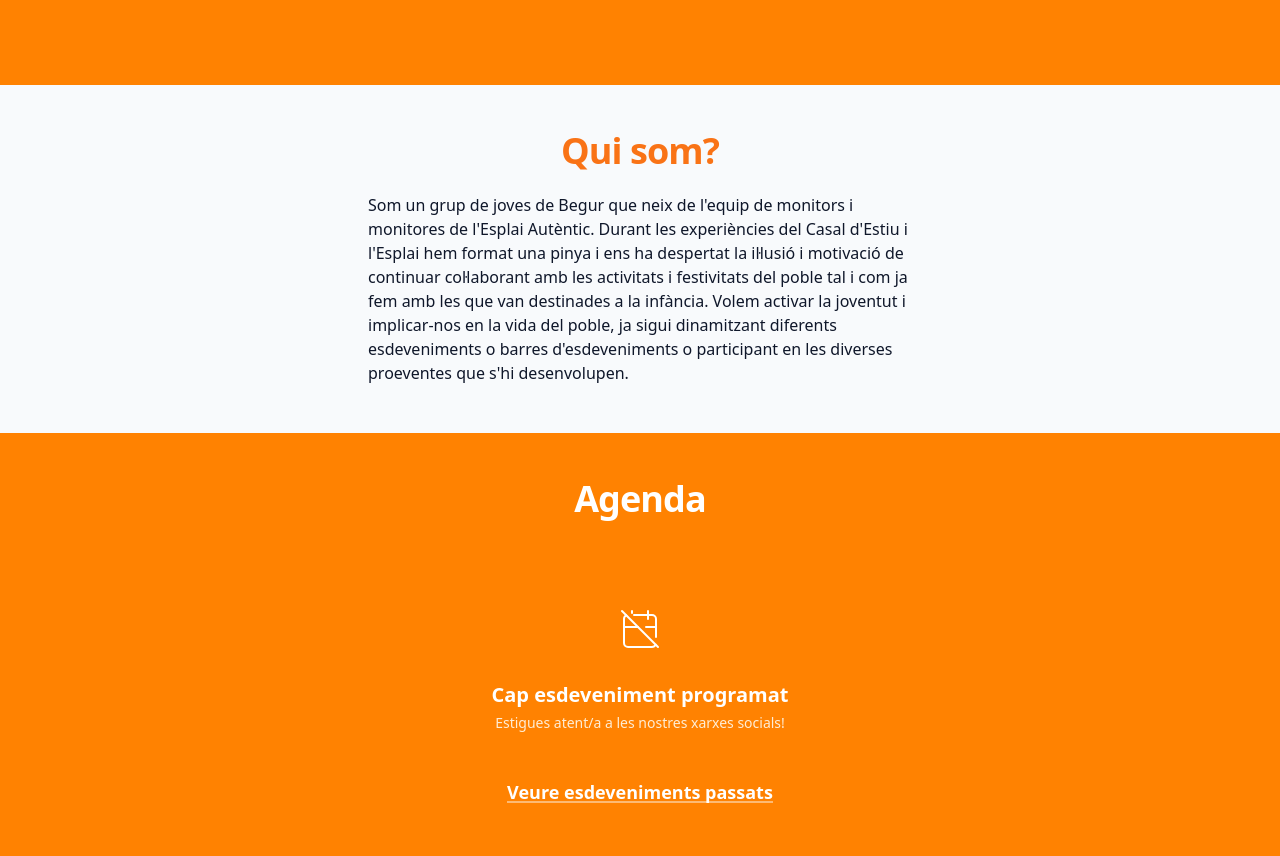
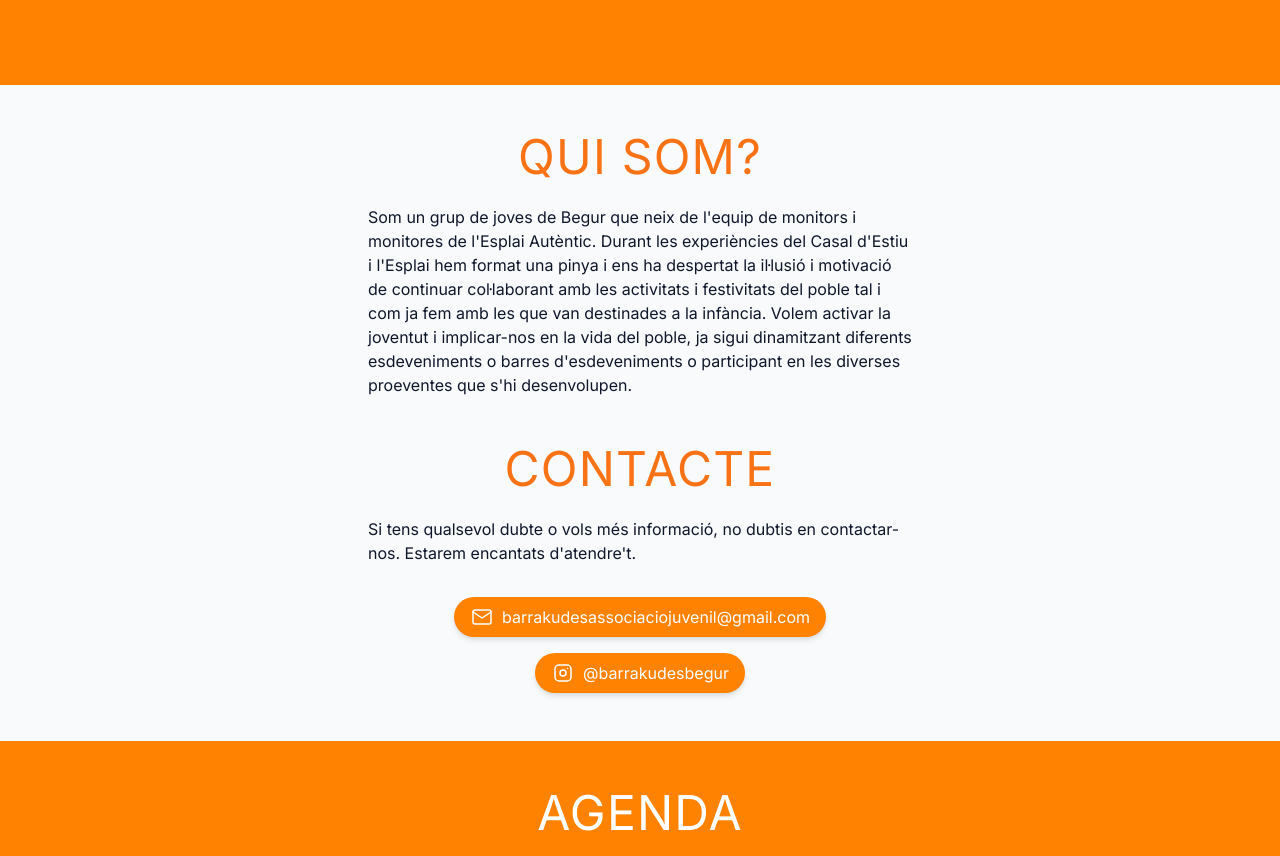
Before and after one commit to barrakudesbegur/landing, an Astro site: page / in a window 1280 px wide. Shown: the part 603-1459 px from the top of the page. Built offline with nearby package versions, Linux system fonts and the light colour scheme; Astro itself is replaced by a stand-in of ours; a web font is replaced by a local one.

Commit message:
Update fonts and sections

```diff
--- a/package.json
+++ b/package.json
@@ -14,6 +14,8 @@
     "@astrojs/rss": "^2.4.3",
     "@astrojs/sitemap": "^1.4.0",
     "@astrojs/tailwind": "^4.0.0",
+    "@fontsource/inter": "^5.0.16",
+    "@fontsource/londrina-solid": "^5.0.18",
     "astro": "^2.8.3",
     "tailwindcss": "^3.3.3"
   },
--- a/src/components/index/AboutSection.astro
+++ b/src/components/index/AboutSection.astro
@@ -1,6 +1,6 @@
 <div class="mx-auto max-w-xl px-4 py-12 scroll-mt-12" id="about">
   <h2
-    class="mb-6 text-center text-4xl font-bold leading-none tracking-tight text-orange-500"
+    class="mb-6 text-center text-5xl leading-none text-orange-500 font-title uppercase tracking-wide"
   >
     Qui som?
   </h2>
--- a/src/components/index/AgendaSection.astro
+++ b/src/components/index/AgendaSection.astro
@@ -10,7 +10,7 @@ const upcomingEvents = (await getCollection('agenda'))
 ---
 
 <div class="bg-brand px-4 py-12 text-white scroll-mt-12" id="agenda">
-  <h2 class="mb-6 text-center text-4xl font-bold leading-none tracking-tight">
+  <h2 class="mb-6 text-center text-5xl leading-none font-title uppercase tracking-wide">
     Agenda
   </h2>
 
--- /dev/null
+++ b/src/components/index/ContactSection.astro
@@ -0,0 +1,65 @@
+<div class="mx-auto max-w-xl px-4 py-12 pt-0 scroll-mt-12" id="about">
+  <h2
+    class="mb-6 text-center text-5xl leading-none text-orange-500 font-title uppercase tracking-wide"
+  >
+    Contacte
+  </h2>
+  <p class="text-base">
+    Si tens qualsevol dubte o vols més informació, no dubtis en contactar-nos.
+    Estarem encantats d'atendre't.
+  </p>
+
+  <div class="flex flex-col items-center justify-center mt-8 space-y-4">
+    <a
+      href="mailto:barrakudesassociaciojuvenil@gmail.com"
+      class="flex gap-2 items-center px-4 py-2 text-white bg-brand rounded-full hover:bg-orange-500 shadow-md"
+    >
+      <svg
+        xmlns="http://www.w3.org/2000/svg"
+        class="icon icon-tabler icon-tabler-mail"
+        width="24"
+        height="24"
+        viewBox="0 0 24 24"
+        stroke-width="1.5"
+        stroke="currentColor"
+        fill="none"
+        stroke-linecap="round"
+        stroke-linejoin="round"
+      >
+        <path stroke="none" d="M0 0h24v24H0z" fill="none"> </path>
+        <path
+          d="M3 7a2 2 0 0 1 2 -2h14a2 2 0 0 1 2 2v10a2 2 0 0 1 -2 2h-14a2 2 0 0 1 -2 -2v-10z"
+        >
+        </path>
+        <path d="M3 7l9 6l9 -6"> </path>
+      </svg>
+      <span>barrakudesassociaciojuvenil@gmail.com</span>
+    </a>
+    <a
+      href="https://www.instagram.com/barrakudesbegur/"
+      class="flex gap-2 items-center px-4 py-2 text-white bg-brand rounded-full hover:bg-orange-500 shadow-md"
+    >
+      <svg
+        xmlns="http://www.w3.org/2000/svg"
+        class="icon icon-tabler icon-tabler-brand-instagram"
+        width="24"
+        height="24"
+        viewBox="0 0 24 24"
+        stroke-width="1.5"
+        stroke="currentColor"
+        fill="none"
+        stroke-linecap="round"
+        stroke-linejoin="round"
+      >
+        <path stroke="none" d="M0 0h24v24H0z" fill="none"> </path>
+        <path
+          d="M4 4m0 4a4 4 0 0 1 4 -4h8a4 4 0 0 1 4 4v8a4 4 0 0 1 -4 4h-8a4 4 0 0 1 -4 -4z"
+        >
+        </path>
+        <path d="M12 12m-3 0a3 3 0 1 0 6 0a3 3 0 1 0 -6 0"> </path>
+        <path d="M16.5 7.5l0 .01"> </path>
+      </svg>
+      <span>@barrakudesbegur</span>
+    </a>
+  </div>
+</div>
--- a/src/components/index/Hero.astro
+++ b/src/components/index/Hero.astro
@@ -6,11 +6,11 @@
     height="1024"
     width="1024"
     alt="Barrakudes logo"
-    class="mb-2 block w-full max-w-[320px]"
+    class="mb-6 block w-full max-w-[320px]"
   />
-  <h1 class="mb-4 text-center leading-none tracking-tight">
-    <span class="block text-3xl font-bold">Barrakudes de Begur</span>
-    <span class="block text-xl">Associació Juvenil</span>
+  <h1 class="mb-4 text-center leading-none">
+    <span class="block text-5xl font-title uppercase tracking-wide">Barrakudes de Begur</span>
+    <span class="block text-2xl tracking-tight">Associació Juvenil</span>
   </h1>
 
   <div class="flex items-center">
--- a/src/layouts/BaseLayout.astro
+++ b/src/layouts/BaseLayout.astro
@@ -3,6 +3,8 @@ import BaseHead from '../components/BaseHead.astro'
 import type { Props as BaseHeadProps } from '../components/BaseHead.astro'
 import Footer from '../components/Footer.astro'
 import Header from '../components/Header.astro'
+import '@fontsource/londrina-solid'
+import '@fontsource/inter'
 
 type Props = BaseHeadProps & { class?: string }
 
--- a/src/pages/agenda/index.astro
+++ b/src/pages/agenda/index.astro
@@ -18,7 +18,7 @@ const events = (await getCollection('agenda')).sort(
   <main>
     <section class="py-16">
       <h2
-        class="mb-6 text-center text-4xl font-bold leading-none tracking-tight"
+        class="mb-6 text-center text-5xl leading-none text-orange-500 font-title uppercase tracking-wide"
       >
         Agenda
       </h2>
--- a/src/pages/index.astro
+++ b/src/pages/index.astro
@@ -1,5 +1,6 @@
 ---
 import AboutSection from '../components/index/AboutSection.astro'
+import ContactSection from '../components/index/ContactSection.astro'
 import AgendaSection from '../components/index/AgendaSection.astro'
 import Hero from '../components/index/Hero.astro'
 import { SITE_DESCRIPTION, SITE_TITLE } from '../consts'
@@ -15,6 +16,7 @@ import BaseLayout from '../layouts/BaseLayout.astro'
 
   <main>
     <AboutSection />
+    <ContactSection />
     <AgendaSection />
   </main>
 </BaseLayout>
--- a/tailwind.config.cjs
+++ b/tailwind.config.cjs
@@ -1,3 +1,5 @@
+import defaultTheme from 'tailwindcss/defaultTheme'
+
 /** @type {import('tailwindcss').Config} */
 module.exports = {
   content: ['./src/**/*.{astro,html,js,jsx,md,mdx,svelte,ts,tsx,vue}'],
@@ -6,6 +8,10 @@ module.exports = {
       colors: {
         brand: '#ff8201',
       },
+      fontFamily: {
+        sans: ['Inter', ...defaultTheme.fontFamily.sans],
+        title: ['Londrina Solid', 'Inter', ...defaultTheme.fontFamily.sans],
+      },
     },
   },
   plugins: [require('@tailwindcss/typography')],
```
Also changed, not shown: 1 other file.
